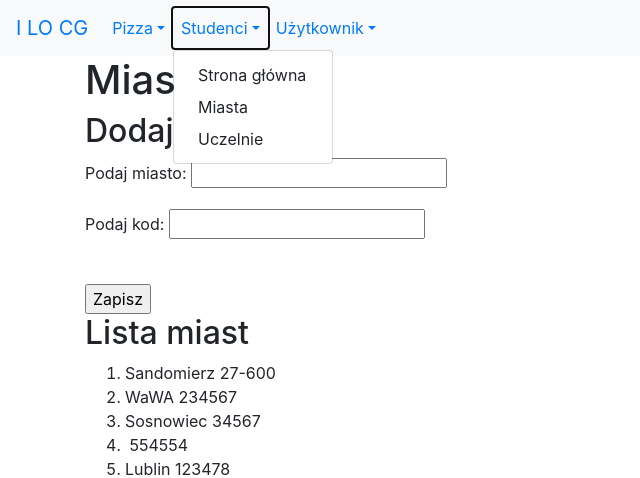
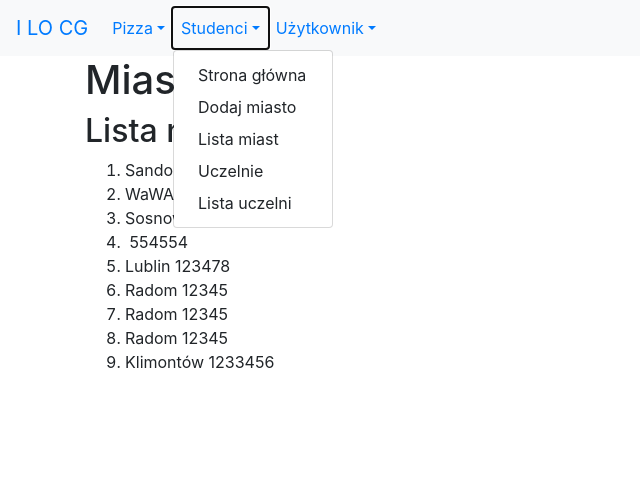
Before and after one commit to Jakub71/djangoapp, a Django app: page /studenci/miasta/ in a window 1280 px wide, after a click on "Studenci". Shown: the top 478 px of the page, without its empty margins (0-640 px from the left). Run offline with Django 3.2, Linux system fonts and the light colour scheme; a user stored in the database is signed in; data comes from the database, SQL or seed files in the repository; both versions use the stored data as it was after the commit; some libraries are stand-ins or nearby versions.

Commit message:
komicuik

```diff
--- a/djangoapp/urls.py
+++ b/djangoapp/urls.py
@@ -22,6 +22,7 @@ urlpatterns = [
 ]
 
 urlpatterns = [
+    path('', include('studenci.urls')),
     path('pizza/', include('pizza.urls')),
     path('studenci/', include('studenci.urls')),
     path('users/', include('users.urls')),
--- a/pizza/forms.py
+++ b/pizza/forms.py
@@ -15,4 +15,4 @@ class PizzaForm(ModelForm):
 class SkladnikForm(ModelForm):
     class Meta:
         model = Skladnik
-        fields = ('nazwa', 'jarski', 'pizze')
+        fields = ('nazwa', 'jarski', 'pizze', )
--- a/pizza/templates/pizza/skladnikform.html
+++ b/pizza/templates/pizza/skladnikform.html
@@ -6,4 +6,10 @@
         {{ form.as_p }}
         <input type="submit" value="Zapisz">
     </form>
+    <h2>Lista składników</h2>
+<ol>
+    {% for skladnik in skladniki %}
+        <li>{{ skladnik.nazwa }}</li>
+    {% endfor %}
+</ol>
 {% endblock tresc %}
--- a/pizza/views.py
+++ b/pizza/views.py
@@ -37,4 +37,6 @@ def dodajSkladnik(request):
             return redirect(reverse('pizza:index'))
     else:
         form = SkladnikForm()
-    return render(request,'pizza/skladnikform.html', {'form': form})
+    skladniki = Skladnik.objects.all()
+    kontekst = {'skladniki': skladniki, 'form': form}
+    return render(request,'pizza/skladnikform.html', kontekst)
--- /dev/null
+++ b/studenci/templates/studenci/lista_miast.html
@@ -0,0 +1,11 @@
+{% extends 'szablon.html' %}
+
+{% block naglowek %}Miasta{% endblock naglowek %}
+{% block tresc %}
+<h2>Lista miast</h2>
+<ol>
+    {% for miasto in miasta %}
+        <li>{{ miasto.nazwa }}&nbsp;{{ miasto.kod }}</li>
+    {% endfor %}
+</ol>
+{% endblock tresc %}
--- a/studenci/urls.py
+++ b/studenci/urls.py
@@ -1,11 +1,14 @@
 from django.urls import path
-
 from . import views
+from django.views.generic import ListView
+from studenci.models import Miasto, Uczelnia
 
 app_name = 'studenci'
 urlpatterns = [
     path('', views.index, name='index'),
-    path('miasta/', views.miasta, name='miasta'),
+    path('miasta/', ListView.as_view(model=Miasto,context_object_name='miasta',template_name='studenci/lista_miast.html'), name='miasta_lista'),
+    path('miasta/dodaj', views.miasta, name='miasta_dodaj'),
+    path('uczelnie/lista', ListView.as_view(model=Uczelnia,context_object_name='uczelnie',template_name='studenci/lista_uczelnie.html'), name='uczelnia_lista'),
     path('uczelnie/', views.uczelnie, name='uczelnie'),
     path('login/', views.loguj_studenta, name='login'),
 ]
--- a/templates/szablon.html
+++ b/templates/szablon.html
@@ -26,8 +26,10 @@
                     <a href="#" class="nav-link dropdown-toggle" data-toggle="dropdown" role="button">Studenci</a>
                     <div class="dropdown-menu">
                         <a href="{% url 'studenci:index' %}" class="dropdown-item">Strona główna</a>
-                        <a href="{% url 'studenci:miasta' %}" class="dropdown-item">Miasta</a>
+                        <a href="{% url 'studenci:miasta_dodaj' %}" class="dropdown-item">Dodaj miasto</a>
+                        <a href="{% url 'studenci:miasta_lista' %}" class="dropdown-item">Lista miast</a>
                         <a href="{% url 'studenci:uczelnie' %}" class="dropdown-item">Uczelnie</a>
+                        <a href="{% url 'studenci:uczelnia_lista' %}" class="dropdown-item">Lista uczelni</a>
                     </div>
                 </li>
                 <li class="nav-item dropdown">
```
Also changed, not shown: studenci/templates/studenci/lista_uczelnie.html (added, +11 -0 lines), db.sqlite3, studenci/templates/studenci/miasta.html (line endings or trailing spaces).
